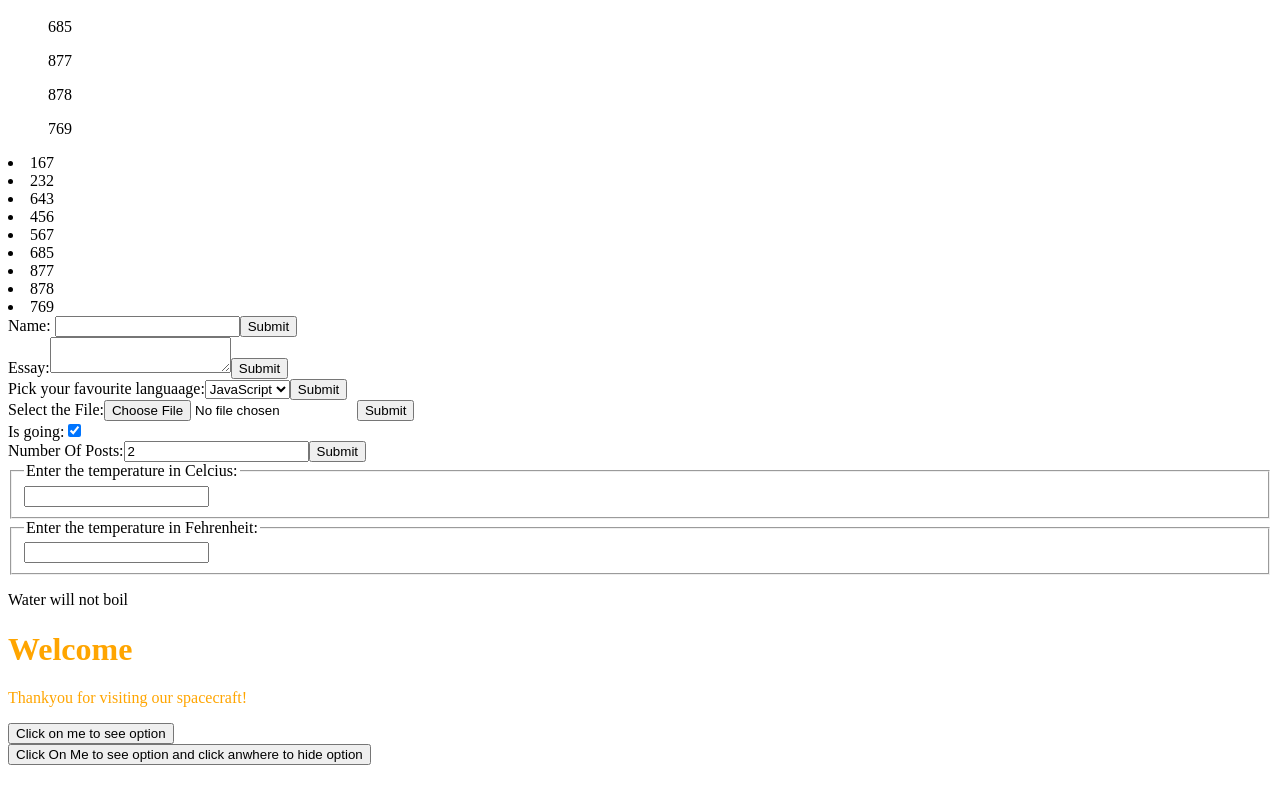
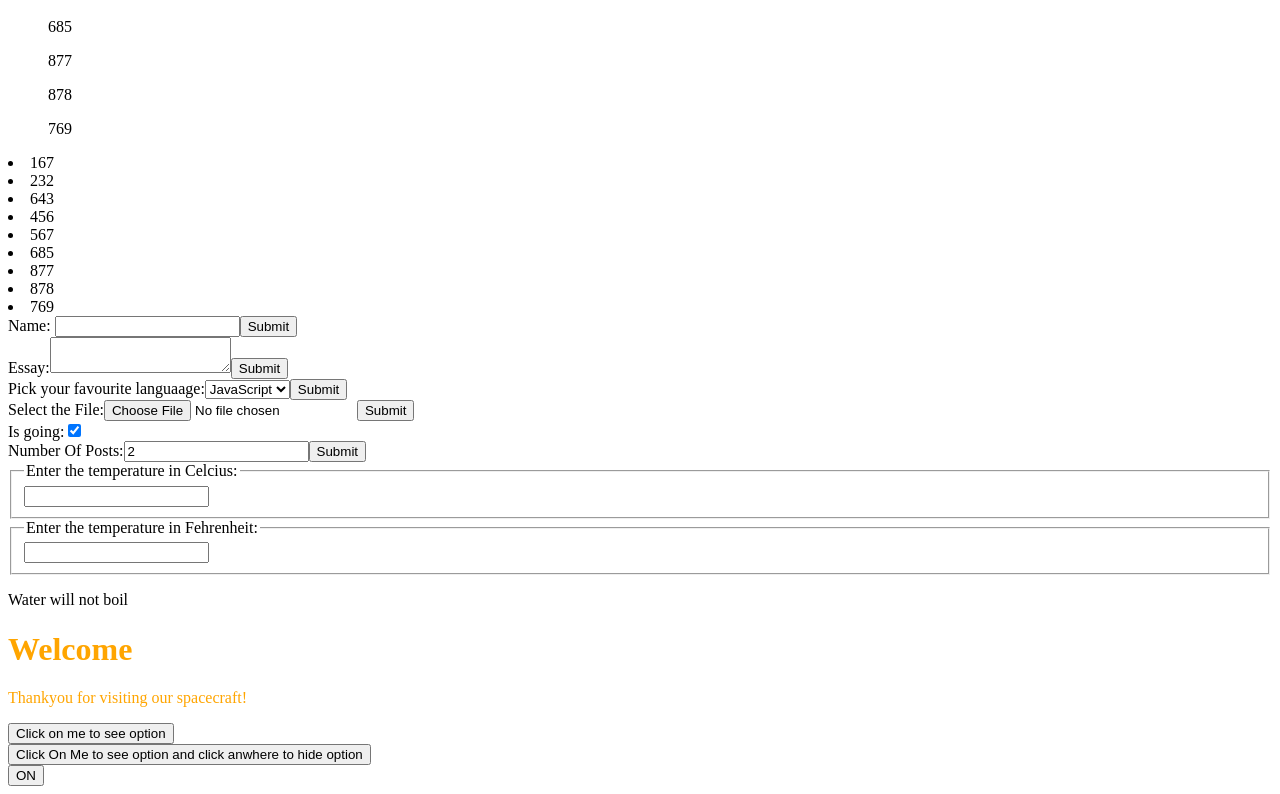
Before and after one commit to rahulvishwakarm/React-Fundamentals, a React (Create React App) app in the folder react-basics/: page / in a window 1280 px wide. Shown: the part 1718-2512 px from the top of the page. Before the commit the page ends 2491 px from the top, so only its background shows below. Built offline with nearby package versions, Linux system fonts and the light colour scheme.

Commit message:
Lazy React

```diff
--- a/react-basics/src/App.js
+++ b/react-basics/src/App.js
@@ -1,5 +1,6 @@
 import TestMath from "./Code Splitting/Bundling/TestMath";
 import ImportBundleResult from "./Code Splitting/ImportBundling/ImpotBundleResult";
+import ReactLaxy from "./Code Splitting/React Lazy/ReactLaxy";
 import ClassComponent from "./Component and Props/ClassComponent";
 import ExtractingComponent from "./Component and Props/ExtractingComponent";
 import FuncComponent from "./Component and Props/FuncComponent";
@@ -95,6 +96,11 @@ function App() {
 
         {/* Import Bundling */}
         <ImportBundleResult/>
+
+        {/* React lazy */}
+        <ReactLaxy/>
+
+
     </div>
   );
 }
--- /dev/null
+++ b/react-basics/src/Code Splitting/React Lazy/ReactLaxy.js
@@ -0,0 +1,16 @@
+import React,{Suspense} from 'react';
+import ErrorBoundary from '../../ErrorBoundaries/ErrorBoundary';
+
+const Toggle = React.lazy(()=>import('../../HandlingEvents/Toogle'))
+
+export default function ReactLaxy() {
+    return (
+        <div>
+            <ErrorBoundary>
+                <Suspense fallback={<div>Loading...</div>}>
+                    <Toggle/>
+                </Suspense>
+            </ErrorBoundary>
+        </div>
+    )
+}
--- /dev/null
+++ b/react-basics/src/ErrorBoundaries/ErrorBoundary.js
@@ -0,0 +1,26 @@
+import React, { Component } from 'react'
+
+class ErrorBoundary extends Component {
+    constructor(props) {
+        super(props);
+        this.state = { hasError: false };
+    }
+
+    static getDerivedStateFromError(error) {
+        // Update state so the next render will show the fallback UI.
+        return { hasError: true };
+    }
+
+    componentDidCatch(error, errorInfo) {
+        // You can also log the error to an error reporting service
+        //logErrorToMyService(error, errorInfo);{/**Uncomment This  */}
+    }
+
+    render() {
+        if(this.state.hasError) {
+            return <h1>Something went wrong.</h1>;
+        }
+        return  this.props.children;
+    }
+}
+export default  ErrorBoundary;
```
